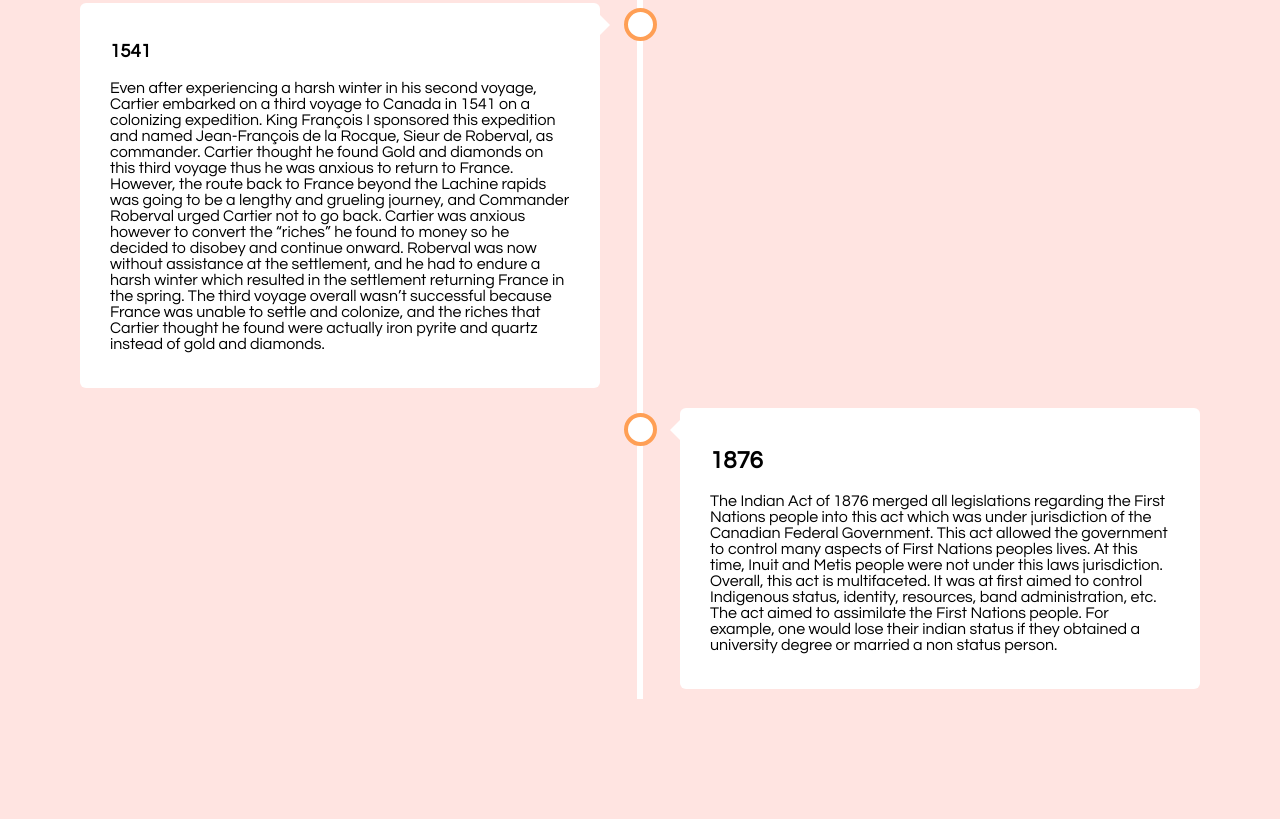
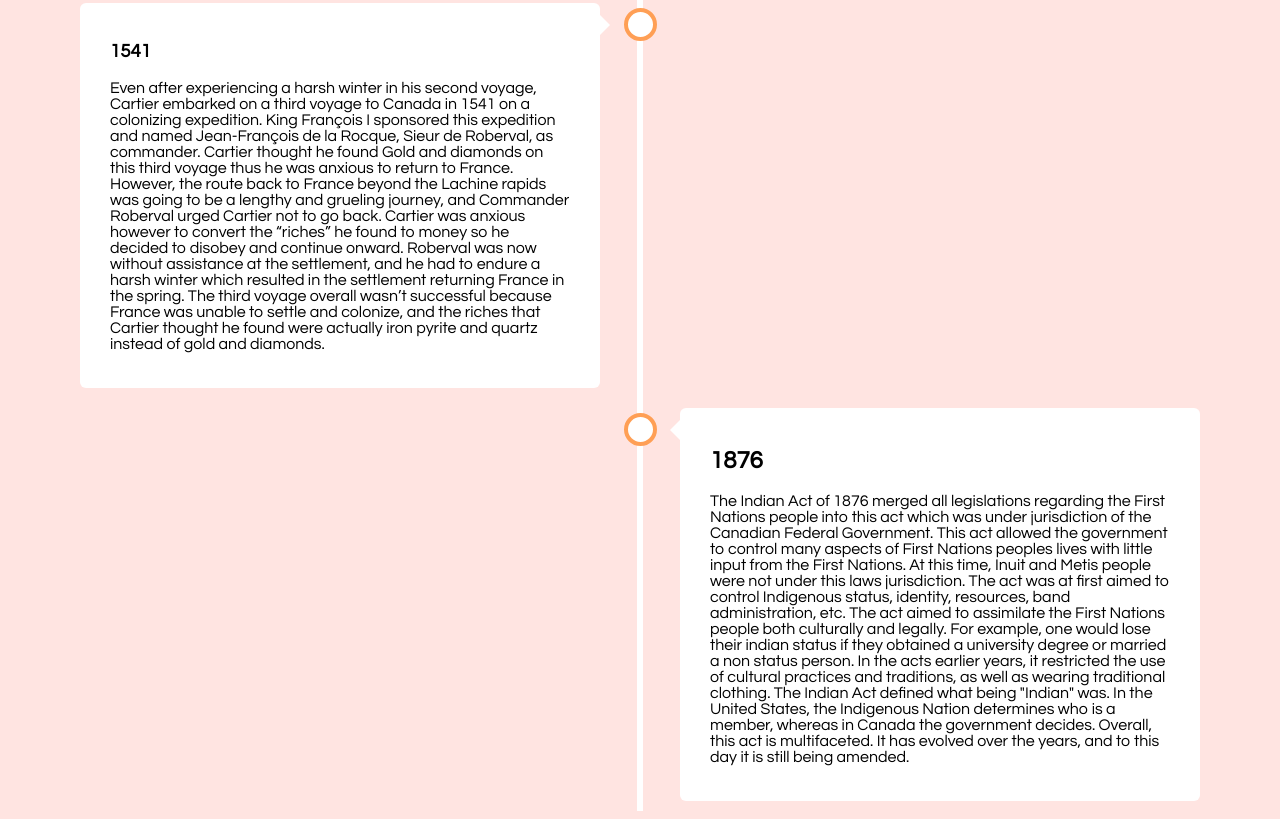
Before and after one commit to parisdinh3/UROPresearch, a plain HTML site: page ind.html in a window 1280 px wide. Shown: the part 1734-2553 px from the top of the page. Before the commit the page ends 2441 px from the top, so only its background shows below. Drawn offline with Linux system fonts and the light colour scheme.

Commit message:
Update ind.html
j

```diff
--- a/ind.html
+++ b/ind.html
@@ -64,7 +64,7 @@
     <div class="container right">
       <div class="content">
         <h2>1876</h2>
-        <p> The Indian Act of 1876 merged all legislations regarding the First Nations people into this act which was under jurisdiction of the Canadian Federal Government. This act allowed the government to control many aspects of First Nations peoples lives. At this time, Inuit and Metis people were not under this laws jurisdiction. Overall, this act is multifaceted. It was at first aimed to control Indigenous status, identity, resources, band administration, etc. The act aimed to assimilate the First Nations people. For example, one would lose their indian status if they obtained a university degree or married a non status person.
+        <p> The Indian Act of 1876 merged all legislations regarding the First Nations people into this act which was under jurisdiction of the Canadian Federal Government. This act allowed the government to control many aspects of First Nations peoples lives with little input from the First Nations. At this time, Inuit and Metis people were not under this laws jurisdiction. The act was at first aimed to control Indigenous status, identity, resources, band administration, etc. The act aimed to assimilate the First Nations people both culturally and legally. For example, one would lose their indian status if they obtained a university degree or married a non status person. In the acts earlier years, it restricted the use of cultural practices and traditions, as well as wearing traditional clothing. The Indian Act defined what being "Indian" was. In the United States, the Indigenous Nation determines who is a member, whereas in Canada the government decides. Overall, this act is multifaceted. It has evolved over the years, and to this day it is still being amended.
 
   </div>
 
```
